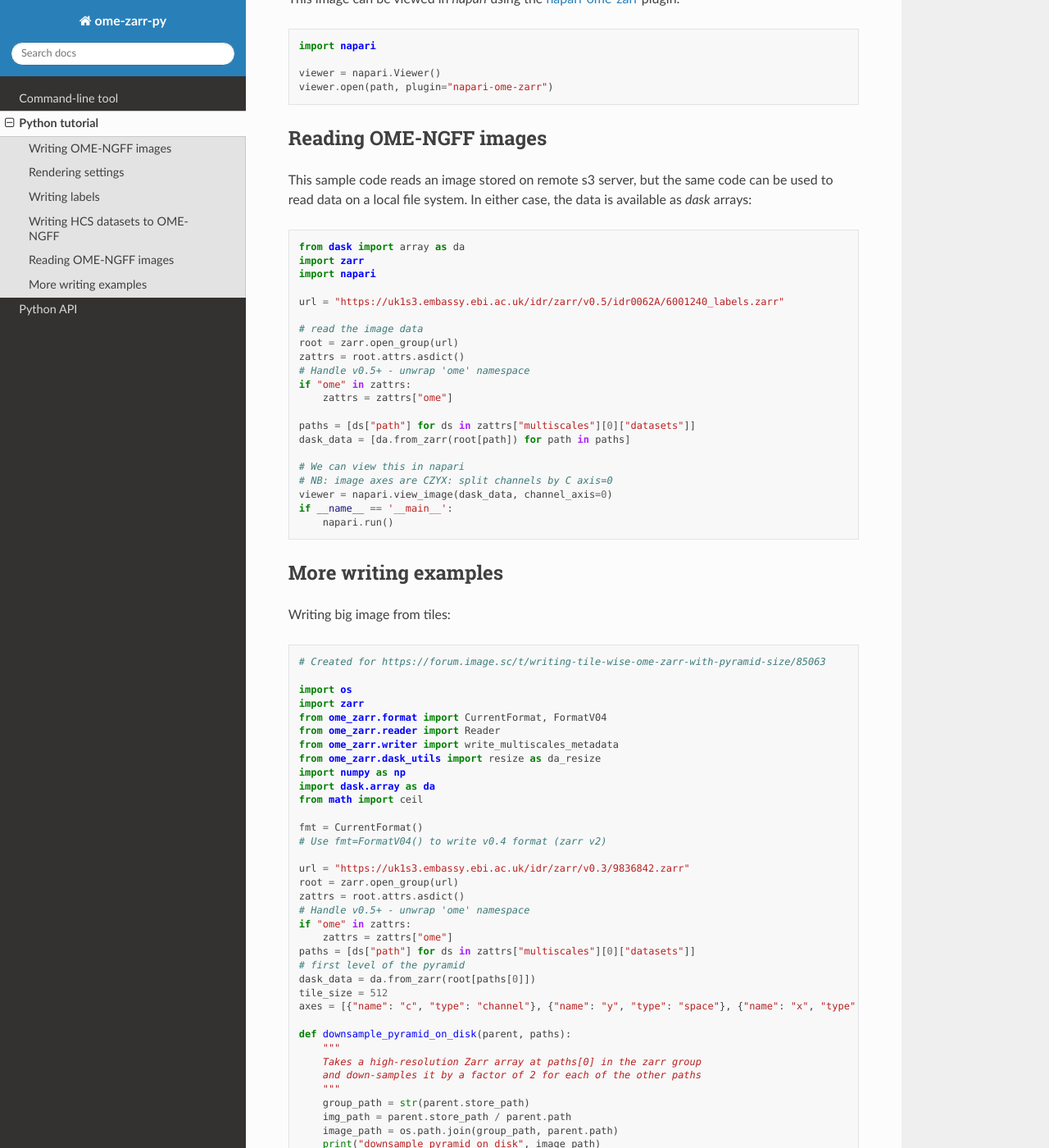
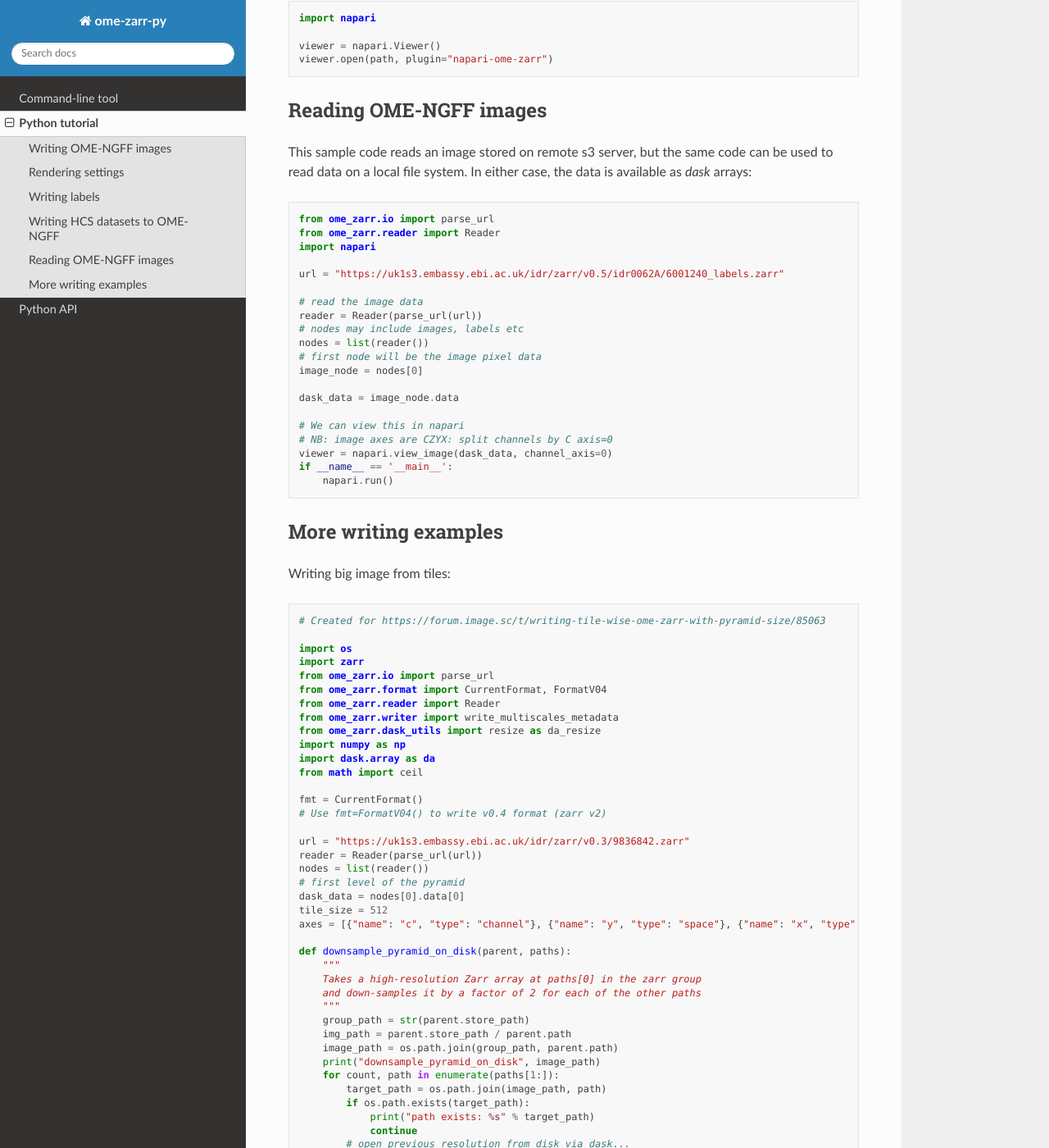
Before and after one commit to ome/ome-zarr-py, a Sphinx documentation site: the page built from docs/source/python.rst, in a window 1280 px wide and 1400 px high, scrolled down 3109 px. Shown: the whole window at 82% size. Built offline with Sphinx 7.4.7 and the Read the Docs theme 3.1.0, drawn with Linux system fonts in a browser that asks for light colours; some of the changed text lies outside the part shown.

Commit message:
revert docs python.rst to use parse_url() for reading

```diff
--- a/docs/source/python.rst
+++ b/docs/source/python.rst
@@ -63,7 +63,6 @@ The following code creates a 3D Image in OME-Zarr with labels::
     import os
 
     from skimage.data import binary_blobs
-    from ome_zarr.format import FormatV04
     from ome_zarr.writer import write_image, add_metadata
 
     path = "test_ngff_image_labels.zarr"
@@ -125,7 +124,6 @@ This sample code shows how to write a high-content screening dataset (i.e. cultu
     import numpy as np
     import zarr
 
-    from ome_zarr.format import FormatV04
     from ome_zarr.writer import write_image, write_plate_metadata, write_well_metadata
 
     path = "test_ngff_plate.zarr"
@@ -174,21 +172,20 @@ This sample code reads an image stored on remote s3 server, but the same
 code can be used to read data on a local file system. In either case,
 the data is available as `dask` arrays::
 
-    from dask import array as da
-    import zarr
+    from ome_zarr.io import parse_url
+    from ome_zarr.reader import Reader
     import napari
 
     url = "https://uk1s3.embassy.ebi.ac.uk/idr/zarr/v0.5/idr0062A/6001240_labels.zarr"
 
     # read the image data
-    root = zarr.open_group(url)
-    zattrs = root.attrs.asdict()
-    # Handle v0.5+ - unwrap 'ome' namespace
-    if "ome" in zattrs:
-        zattrs = zattrs["ome"]
+    reader = Reader(parse_url(url))
+    # nodes may include images, labels etc
+    nodes = list(reader())
+    # first node will be the image pixel data
+    image_node = nodes[0]
 
-    paths = [ds["path"] for ds in zattrs["multiscales"][0]["datasets"]]
-    dask_data = [da.from_zarr(root[path]) for path in paths]
+    dask_data = image_node.data
 
     # We can view this in napari
     # NB: image axes are CZYX: split channels by C axis=0
@@ -206,6 +203,7 @@ Writing big image from tiles::
 
     import os
     import zarr
+    from ome_zarr.io import parse_url
     from ome_zarr.format import CurrentFormat, FormatV04
     from ome_zarr.reader import Reader
     from ome_zarr.writer import write_multiscales_metadata
@@ -218,14 +216,10 @@ Writing big image from tiles::
     # Use fmt=FormatV04() to write v0.4 format (zarr v2)
 
     url = "https://uk1s3.embassy.ebi.ac.uk/idr/zarr/v0.3/9836842.zarr"
-    root = zarr.open_group(url)
-    zattrs = root.attrs.asdict()
-    # Handle v0.5+ - unwrap 'ome' namespace
-    if "ome" in zattrs:
-        zattrs = zattrs["ome"]
-    paths = [ds["path"] for ds in zattrs["multiscales"][0]["datasets"]]
+    reader = Reader(parse_url(url))
+    nodes = list(reader())
     # first level of the pyramid
-    dask_data = da.from_zarr(root[paths[0]])
+    dask_data = nodes[0].data[0]
     tile_size = 512
     axes = [{"name": "c", "type": "channel"}, {"name": "y", "type": "space"}, {"name": "x", "type": "space"}]
 
```
